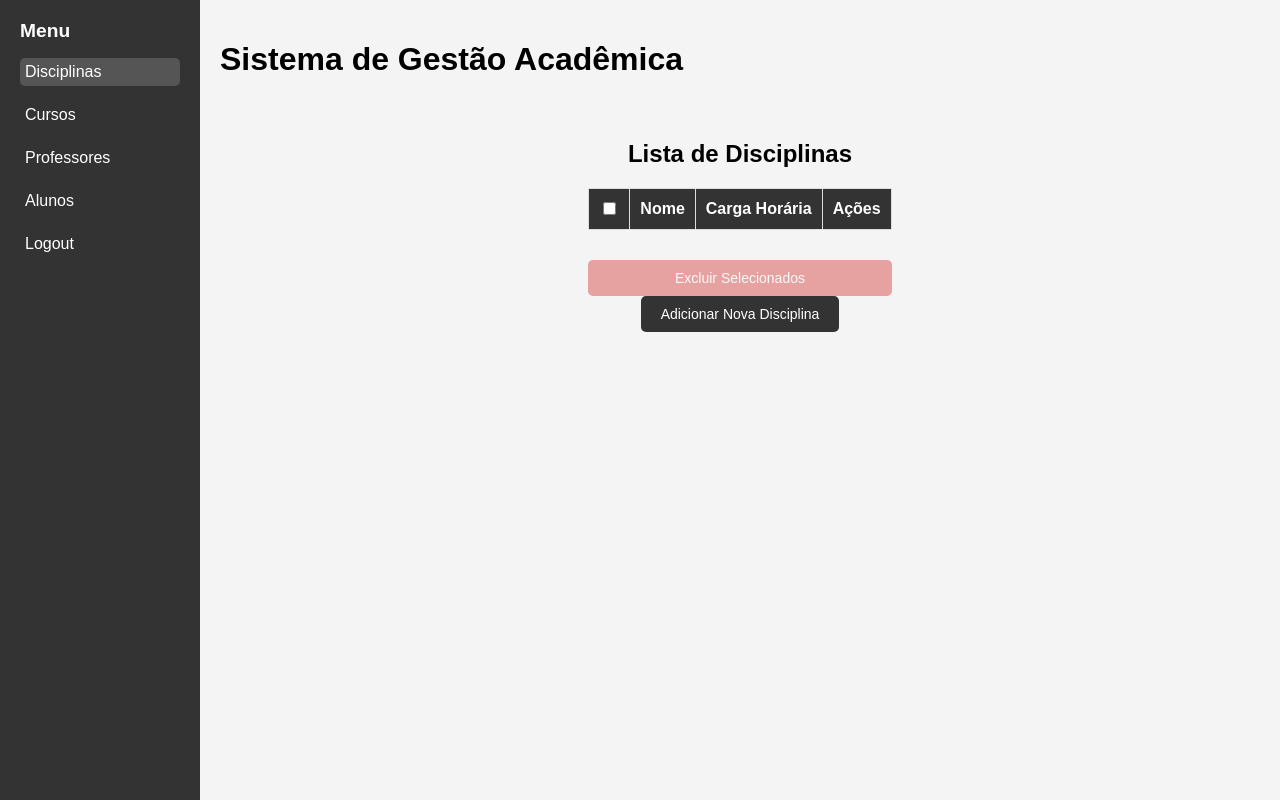
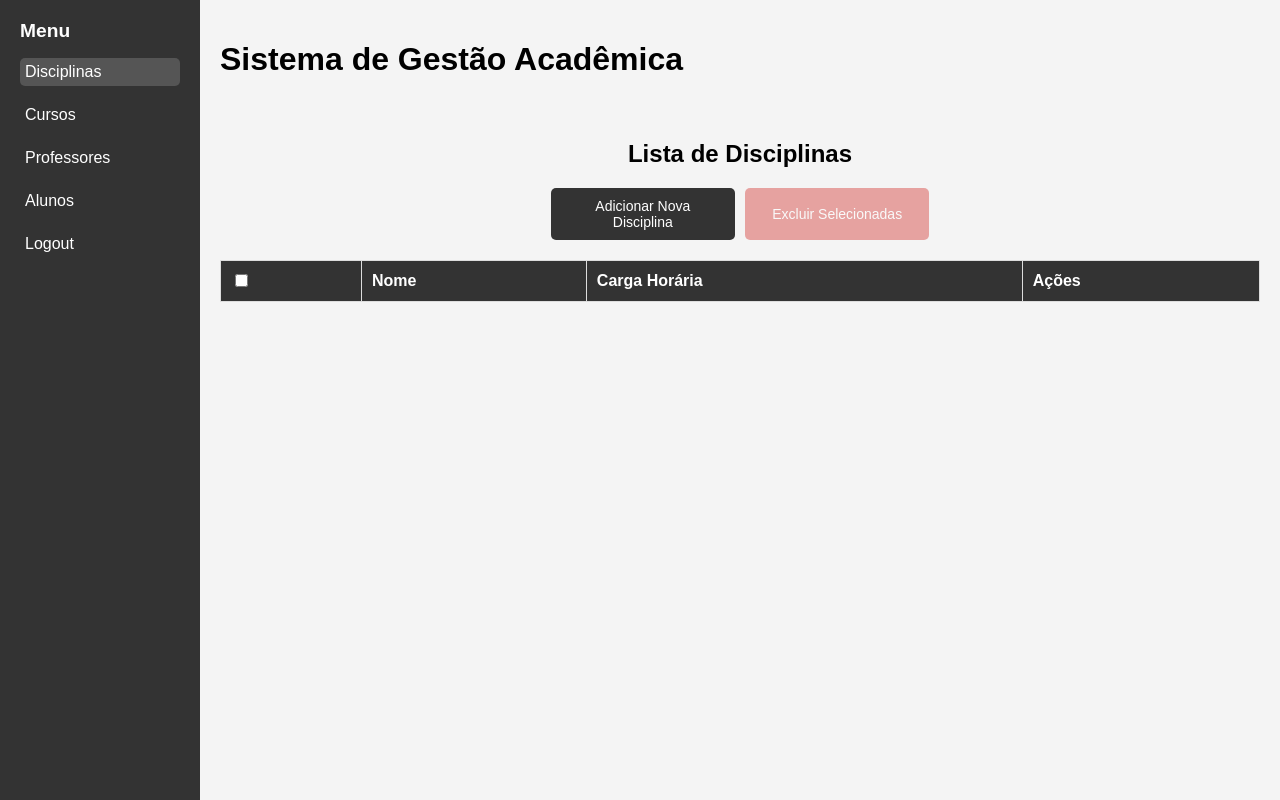
Before and after one commit to Rogeriokjah/programacao-web-fatec, a Flask app: page /disciplinas in a window 1280 px wide. Run offline with Flask 3, Linux system fonts and the light colour scheme; a user stored in the database is signed in; lists and menus that the app fills with data are empty; parts of the project's set-up code (start-up, migrations or seed data) failed here and were passed over.

Commit message:
adição e exclusão de disciplinas funcionando, faltando apenas bug que na exclusão em massa ele adiciona mais uma

```diff
--- a/app/routes.py
+++ b/app/routes.py
@@ -104,14 +104,15 @@ def excluir_disciplina(id):
 @app.route('/disciplinas/excluir_selecionadas', methods=['POST'])
 @login_required
 def excluir_disciplinas_selecionadas():
-    ids = request.form.getlist('disciplina_ids')
+    data = request.get_json()
+    ids = data.get('disciplina_ids', [])
     if ids:
         Disciplina.query.filter(Disciplina.id.in_(ids)).delete(synchronize_session=False)
         db.session.commit()
         flash(f"{len(ids)} disciplinas excluídas com sucesso!", "success")
     else:
         flash("Nenhuma disciplina selecionada para exclusão.", "warning")
-    return redirect(url_for('disciplinas'))
+    return jsonify(success=True)
 
 @app.route('/cursos', methods=['GET', 'POST'])
 @login_required
--- a/app/static/style.css
+++ b/app/static/style.css
@@ -184,3 +184,16 @@ button:disabled {
     opacity: 0.5;
     cursor: not-allowed;
 }
+
+.button-group {
+    display: flex;
+    gap: 10px; /* Espaço entre os botões */
+    margin-bottom: 20px; /* Espaço abaixo dos botões */
+}
+
+.large-button {
+    width: 100%; /* Define o mesmo tamanho para ambos os botões */
+    max-width: 200px; /* Ajuste o valor conforme necessário */
+    padding: 10px 20px; /* Tamanho do botão para torná-los iguais */
+    box-sizing: border-box;
+}
--- a/app/templates/disciplinas.html
+++ b/app/templates/disciplinas.html
@@ -5,8 +5,12 @@
 {% block content %}
 <h2>Lista de Disciplinas</h2>
 
-<!-- Formulário para exclusão em massa -->
-<form id="deleteForm" method="POST" action="{{ url_for('excluir_disciplinas_selecionadas') }}">
+<!-- Botão para abrir o modal -->
+<div class="button-group">
+    <button class="button large-button" id="openModal">Adicionar Nova Disciplina</button>
+    <button class="button button-danger large-button" id="deleteSelected" disabled>Excluir Selecionadas</button>
+</div>
+
 <table>
     <thead>
         <tr>
@@ -19,95 +23,91 @@
     <tbody>
         {% for disciplina in disciplinas %}
         <tr>
-                <td><input type="checkbox" class="select-item" name="selected_ids" value="{{ disciplina.id }}"></td>
+            <td><input type="checkbox" class="selectItem" data-id="{{ disciplina.id }}"></td>
             <td>{{ disciplina.nome }}</td>
             <td>{{ disciplina.carga_horaria }} horas</td>
             <td>
                 <a href="{{ url_for('editar_disciplina', id=disciplina.id) }}" class="button">Editar</a>
-                    <button type="button" class="button button-danger delete-single" data-id="{{ disciplina.id }}">Excluir</button>
+                <form action="{{ url_for('excluir_disciplina', id=disciplina.id) }}" method="POST" style="display:inline;">
+                    <button type="submit" class="button button-danger" onclick="return confirm('Tem certeza que deseja excluir?');">Excluir</button>
+                </form>
             </td>
         </tr>
         {% endfor %}
     </tbody>
 </table>
-    <button type="submit" class="button button-danger" id="deleteSelected" disabled>Excluir Selecionados</button>
-</form>
 
-<!-- Botão para abrir o modal -->
-<button type="button" class="button" id="openModal">Adicionar Nova Disciplina</button>
-
-<!-- Modal -->
+<!-- Modal de Adição -->
 <div id="modal" class="modal">
     <div class="modal-content">
         <span class="close" id="closeModal">&times;</span>
         <h2>Adicionar Nova Disciplina</h2>
-        <form id="addForm" method="POST" action="{{ url_for('disciplinas') }}">
+        <form method="POST">
             {{ form.hidden_tag() }}
-            <div>
-                {{ form.nome.label }}<br>
-                {{ form.nome(size=32) }}<br>
-            </div>
-            <div>
-                {{ form.carga_horaria.label }}<br>
-                {{ form.carga_horaria(size=32) }}<br>
-            </div>
-            <div>
-                <button type="submit" class="button">Adicionar</button>
-            </div>
+            <div>{{ form.nome.label }}<br>{{ form.nome(size=32) }}</div>
+            <div>{{ form.carga_horaria.label }}<br>{{ form.carga_horaria(size=32) }}</div>
+            <div><button type="submit" class="button">Adicionar</button></div>
         </form>
     </div>
 </div>
 
 <script>
-    // Modal script
     const modal = document.getElementById("modal");
     const btn = document.getElementById("openModal");
     const span = document.getElementById("closeModal");
+    const deleteSelectedButton = document.getElementById("deleteSelected");
+    const selectAllCheckbox = document.getElementById("selectAll");
 
+    // Função para abrir o modal
     btn.onclick = function() {
         modal.style.display = "block";
     }
+
+    // Função para fechar o modal
     span.onclick = function() {
         modal.style.display = "none";
     }
+
     window.onclick = function(event) {
         if (event.target == modal) {
             modal.style.display = "none";
         }
     }
 
-    // Seleção de todos os checkboxes e habilitação do botão de exclusão
-    const selectAll = document.getElementById("selectAll");
-    const checkboxes = document.querySelectorAll(".select-item");
-    const deleteSelectedBtn = document.getElementById("deleteSelected");
-
-    selectAll.addEventListener('change', function() {
-        checkboxes.forEach(checkbox => checkbox.checked = selectAll.checked);
+    // Lógica de seleção de disciplinas
+    selectAllCheckbox.addEventListener('change', function() {
+        document.querySelectorAll('.selectItem').forEach(item => {
+            item.checked = selectAllCheckbox.checked;
+        });
         toggleDeleteButton();
     });
 
-    checkboxes.forEach(checkbox => checkbox.addEventListener('change', toggleDeleteButton));
+    document.querySelectorAll('.selectItem').forEach(item => {
+        item.addEventListener('change', toggleDeleteButton);
+    });
 
     function toggleDeleteButton() {
-        const anyChecked = Array.from(checkboxes).some(checkbox => checkbox.checked);
-        deleteSelectedBtn.disabled = !anyChecked;
+        const selectedItems = document.querySelectorAll('.selectItem:checked');
+        deleteSelectedButton.disabled = selectedItems.length === 0;
     }
 
-    // Exclusão unitária via botão
-    document.querySelectorAll(".delete-single").forEach(button => {
-        button.addEventListener("click", function() {
-            const disciplinaId = this.getAttribute("data-id");
-            if (confirm("Tem certeza que deseja excluir esta disciplina?")) {
-                fetch(`/disciplinas/excluir/${disciplinaId}`, {
-                    method: "POST"
+    // Lógica para exclusão em massa
+    deleteSelectedButton.addEventListener('click', function() {
+        const selectedIds = Array.from(document.querySelectorAll('.selectItem:checked'))
+                                 .map(item => item.dataset.id);
+
+        fetch("{{ url_for('excluir_disciplinas_selecionadas') }}", {
+            method: "POST",
+            headers: {
+                "Content-Type": "application/json"
+            },
+            body: JSON.stringify({ disciplina_ids: selectedIds })
         })
         .then(response => {
             if (response.ok) {
                 window.location.reload();
             } else {
-                        alert("Erro ao excluir a disciplina.");
-                    }
-                });
+                alert("Erro ao excluir disciplinas.");
             }
         });
     });
```
Lines whose indentation alone changed are shown as unchanged.
